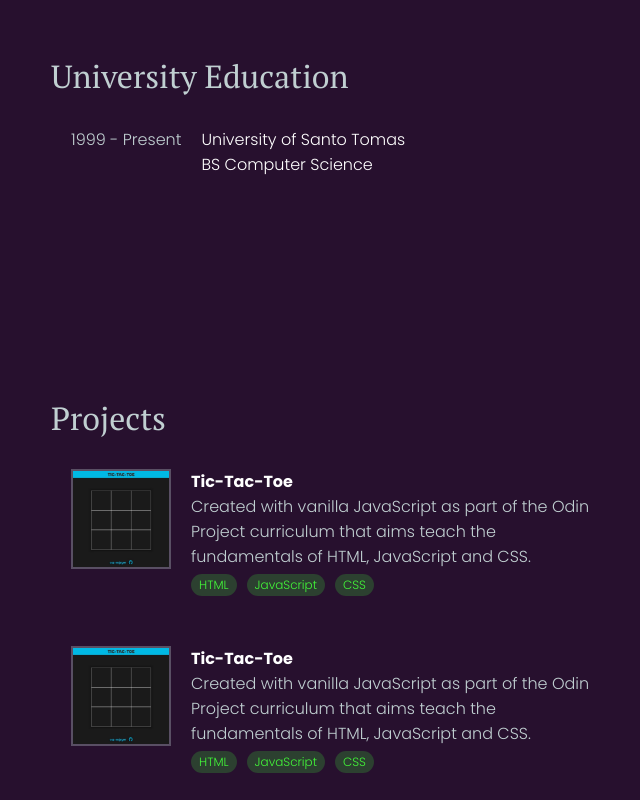
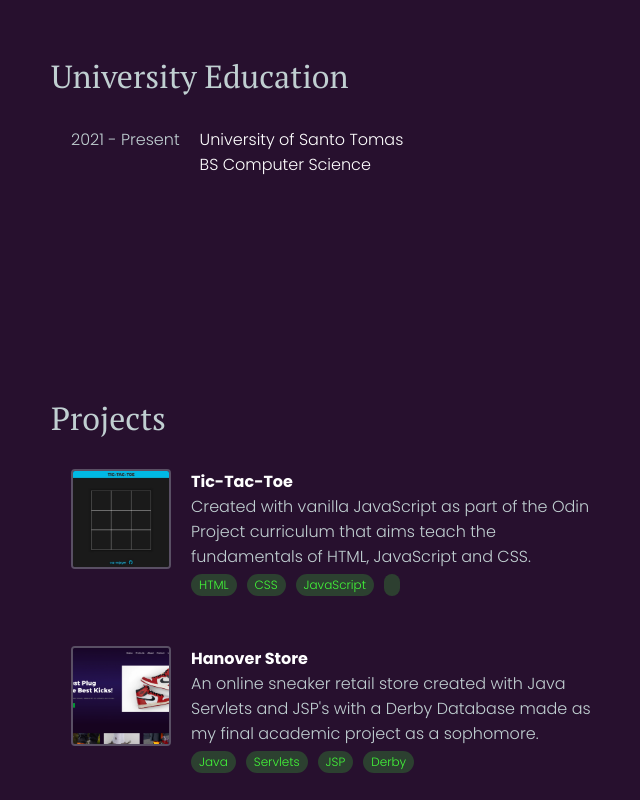
Before and after one commit to css-enjoyer/portfolio, a React (Create React App) app: page / in a window 1280 px wide. Shown: the part 520-1320 px from the top of the page, without its empty margins (561-1201 px from the left). Built offline with nearby package versions, Linux system fonts and the light colour scheme.

Commit message:
Make flairs dynamically changeable

```diff
--- a/src/App.css
+++ b/src/App.css
@@ -180,6 +180,7 @@ html body .App .infoColumn .proj-section .projCard:hover {
 }
 html body .App .infoColumn .proj-section .projCard img {
   border: 2px solid rgba(192, 207, 209, 0.3294117647);
+  border-radius: 4px;
   width: 100px;
   height: 100px;
   -o-object-fit: cover;
--- a/src/App.scss
+++ b/src/App.scss
@@ -179,6 +179,7 @@ html {
                         }
                         img {
                             border: 2px solid #c0cfd154;
+                            border-radius: 4px;
                             width: 100px;
                             height: 100px;
                             object-fit: cover;
--- a/src/components/InfoColumn.js
+++ b/src/components/InfoColumn.js
@@ -1,6 +1,7 @@
 import EducCard from './EducCard';
 import ProjCard from './ProjCard';
 import ticImage from '.././images/tictactoe.jpeg';
+import hanImage from '.././images/hanover.png';
 
 function ProjColumn() {
   	return (
@@ -17,7 +18,7 @@ function ProjColumn() {
 
 		<div className="educ-section section" id="educ-section">
 			<h1>University Education</h1>
-			<EducCard date="1999 - Present"
+			<EducCard date="2021 - Present"
 					title="University of Santo Tomas"
 					subtitle="BS Computer Science"
 					titlelink="https://www.ust.edu.ph/"
@@ -30,12 +31,18 @@ function ProjColumn() {
 					title="Tic-Tac-Toe"
 					subtitle="Created with vanilla JavaScript as part of the Odin Project curriculum that aims teach
 							the fundamentals of HTML, JavaScript and CSS."
-					titlelink="https://css-enjoyer.github.io/odin_tictactoe/"/>
-			<ProjCard img={ticImage}
-					title="Tic-Tac-Toe"
-					subtitle="Created with vanilla JavaScript as part of the Odin Project curriculum that aims teach
-							the fundamentals of HTML, JavaScript and CSS."
-					titlelink="https://css-enjoyer.github.io/odin_tictactoe/"/>
+					titlelink="https://css-enjoyer.github.io/odin_tictactoe/"
+					f1="HTML"
+					f2="CSS"
+					f3="JavaScript"/>
+			<ProjCard img={hanImage}
+					title="Hanover Store"
+					subtitle="An online sneaker retail store created with Java Servlets and JSP's with a Derby Database made as my final academic project as a sophomore."
+					titlelink="https://github.com/css-enjoyer/HanoverStore"
+					f1="Java"
+					f2="Servlets"
+					f3="JSP"
+					f4="Derby"/>
 			<ProjCard img={ticImage}
 					title="Tic-Tac-Toe"
 					subtitle="Created with vanilla JavaScript as part of the Odin Project curriculum that aims teach
--- a/src/components/ProjCard.js
+++ b/src/components/ProjCard.js
@@ -1,6 +1,6 @@
 import Flair from "./Flair";
 
-function ProjCard({title, subtitle, titlelink, subtitlelink, img}) {
+function ProjCard({title, subtitle, titlelink, img, f1, f2, f3, f4}) {
     return (
     <div className="projCard">
         <div id="timeline-col">
@@ -10,9 +10,10 @@ function ProjCard({title, subtitle, titlelink, subtitlelink, img}) {
             <a href={titlelink} target="_blank">{title}</a><br/>
             <p>{subtitle}</p>
             <div className="flairs">
-                <Flair text="HTML"/>
-                <Flair text="JavaScript"/>
-                <Flair text="CSS"/>
+                <Flair text={f1}/>
+                <Flair text={f2}/>
+                <Flair text={f3}/>
+                <Flair text={f4}/>
             </div>
         </div>
     </div>
```
Also changed, not shown: src/images/hanover.png (added), 1 other file (tests, documents, lock files or other folders).
